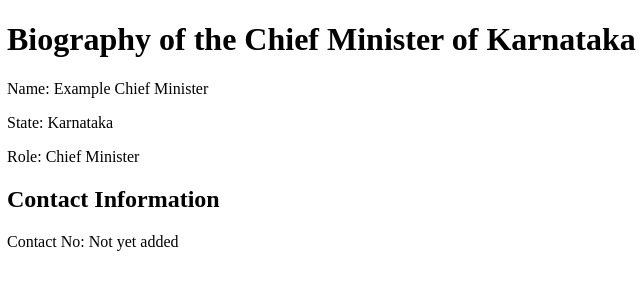
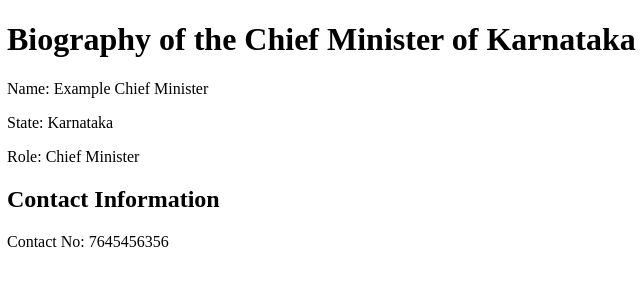
Before and after one commit to 22Yashwanth/merge-conflict-1, a plain HTML site: page index.html in a window 1280 px wide. Shown: the full height of the page, 1-641 px from the left. Drawn offline with Linux system fonts and the light colour scheme.

Commit message:
Update contact number in index.html

```diff
--- a/index.html
+++ b/index.html
@@ -12,7 +12,7 @@
 <p>Role: Chief Minister</p>
 
 <h2>Contact Information</h2>
-<p>Contact No: Not yet added</p>
+<p>Contact No: 7645456356</p>
 
 </body>
 </html>
```
